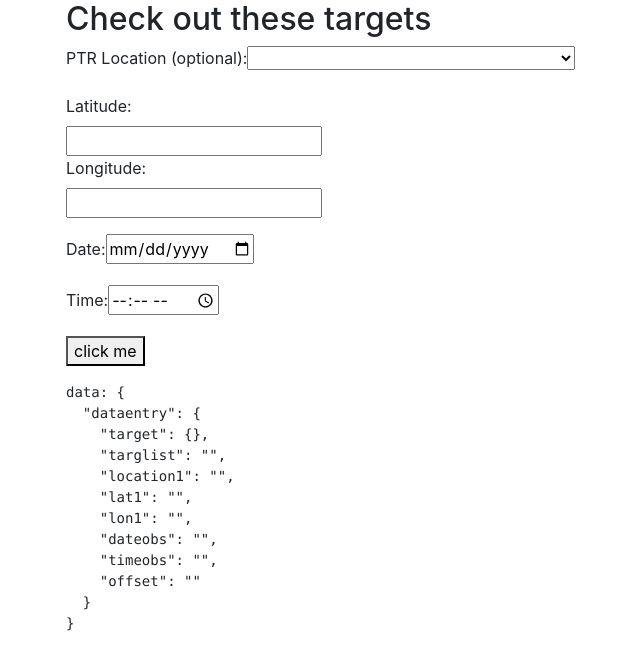
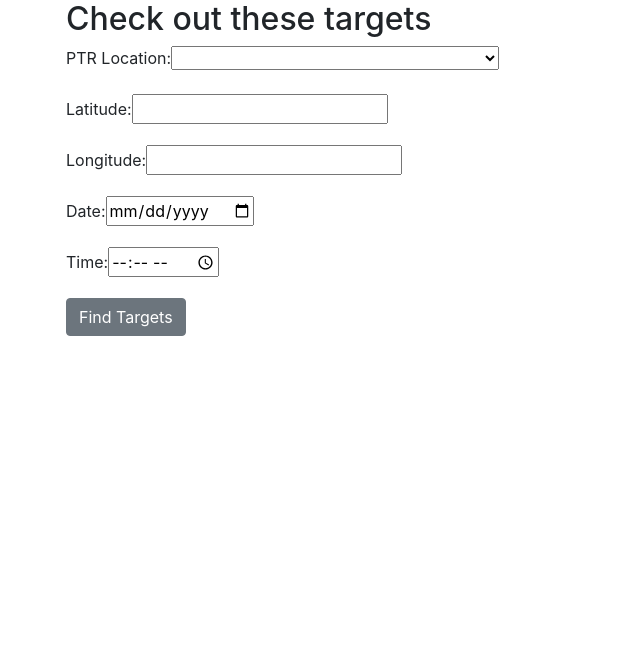
Before and after one commit to kciurleo/deftargettest, a Vue app: page /ping in a window 1280 px wide. Shown: the top 670 px of the page, without its empty margins (19-659 px from the left). Built offline with nearby package versions, Linux system fonts and the light colour scheme.

Commit message:
basic style

```diff
--- a/src/components/DefaultTargets.vue
+++ b/src/components/DefaultTargets.vue
@@ -3,11 +3,47 @@
     <h2 class="subtitle is-3">
     Check out these targets
     </h2>
-    <TargetForm />
+    <b-form id="targform" @submit.prevent>
+      <p>
+        <label for="location1">PTR Location: </label>
+        <select id="location1" v-model="dataentry.location1" required>
+            <option lat="34" long="-120" value="mrc">Santa Barbara (MRC)</option>
+            <option lat="36" long="-106" value="saf">Santa Fe (SAF)</option>
+            <option lat="-31" long="149" value="coj">Sliding Spring</option>
+            <option lat="-32" long="20" value="cpt">South African Astronomical Observatory</option>
+            <option lat="28" long="-16" value="tfn">Teide Observatory</option>
+            <option lat="-30" long="-70" value="lsc">Cerro Tololo Interamerican Observatory</option>
+            <option lat="30" long="-104" value="elp">McDonald Observatory</option>
+            <option lat="20" long="-156" value="ogg">Haleakala Observatory</option>
+            <option lat="30" long="34" value="tlv">Wise Observatory</option>
+            <option lat="0" long="0" value="0">None</option>
+        </select>
+      </p>
+      <p>
+        <label for="lat1">Latitude:</label>
+          <input type="text" id="lat1" v-model="dataentry.lat1">
+      </p>
+      <p>
+        <label for="lon1">Longitude:</label>
+          <input type="text" id="lon1" v-model="dataentry.lon1">
+      </p>
+      <p>
+        <label for="dateobs">Date: </label>
+            <input type="date" id="dateobs" v-model="dataentry.dateobs" required>
+      </p>
+      <p>
+        <label for="timeobs">Time:</label>
+            <input type="time" id="timeobs" v-model="dataentry.timeobs" required>
+      </p>
+      <p>
+        <b-button @click="submitForm">Find Targets</b-button>
+      </p>
+    </b-form>
     <div class="columns is-multiline">
-      <div v-for="target in targlist" :target="target" :key="target.name"
-      class="column is-one-quarter">
+      <div v-for="target in targlist" :target="target" :key="target.name">
+      <div class="column is-one-quarter">
         <TargetCard :target="target" />
+      </div>
       </div>
     </div>
   </div>
@@ -15,26 +51,36 @@
 
 <script>
 import axios from 'axios';
-import TargetForm from '@/components/TargetForm.vue';
 import TargetCard from '@/components/TargetCard.vue';
 
 export default {
   name: 'DefaultTargets',
   components: {
-    TargetCard, TargetForm,
+    TargetCard,
   },
   data() {
     return {
       target: {},
       targlist: '',
+      dataentry: {
+        location1: '',
+        lat1: '',
+        lon1: '',
+        dateobs: '',
+        timeobs: '',
+        offset: '',
+      },
     };
   },
   methods: {
-    getMessage() {
+    submitForm() {
+      this.dataentry.offset = new Date().getTimezoneOffset();
       const path = 'http://localhost:5000/ping';
-      axios.get(path)
-        .then((res) => {
-          this.targlist = res.data;
+      axios.post(path, this.dataentry)
+        .then((response) => {
+          console.log(response.data);
+          this.targlist = response.data;
+          console.log(this.targlist);
         })
         .catch((error) => {
           // eslint-disable-next-line
@@ -42,8 +88,7 @@ export default {
         });
     },
   },
-  updated() {
-    this.getMessage();
-  },
 };
 </script>
+<style lang="scss" scoped>
+</style>
--- a/src/components/TargetCard.vue
+++ b/src/components/TargetCard.vue
@@ -1,10 +1,10 @@
 <template>
   <div class="target-card">
     <div class="card">
+      <img :src="`${target.image}`"/>
       <div class="card-content">
         <h2 class="is-size-4 has-text-weight-bold">{{ target.name }}</h2>
         <h3 class="target-type">{{ target.type }}</h3>
-        <img :src="`/assets/DefaultTargetImages/${target.image}`"/>
       </div>
     </div>
   </div>
@@ -15,5 +15,30 @@ export default {
   props: [
     'target',
   ],
+  computed: {
+    targetImage() {
+      return {
+        '--target-image': this.target.image,
+      };
+    },
+  },
 };
 </script>
+<style lang="css">
+  .card {
+    position: relative;
+    height: 400px;
+    width: 400px;
+  }
+  img {
+    position: relative;
+    width:400px;
+  }
+  .card-content {
+    color: white;
+    position: absolute;
+    top:20px;
+    left:20px;
+
+  }
+</style>
--- a/src/components/TargetForm.vue
+++ /dev/null
@@ -1,73 +0,0 @@
-<template>
-<form id="targform" @submit.prevent>
-  <p>
-    <label for="location1">PTR Location (optional): </label>
-    <select id="location1" v-model="dataentry.location1">
-        <option lat="0" long="0" value="0"> </option>
-        <option lat="34" long="-120" value="mrc">Santa Barbara</option>
-        <option lat="36" long="-106" value="saf">Santa Fe</option>
-        <option lat="-31" long="149" value="coj">Sliding Spring</option>
-        <option lat="-32" long="20" value="cpt">South African Astronomical Observatory</option>
-        <option lat="28" long="-16" value="tfn">Teide Observatory</option>
-        <option lat="-30" long="-70" value="lsc">Cerro Tololo Interamerican Observatory</option>
-        <option lat="30" long="-104" value="elp">McDonald Observatory</option>
-        <option lat="20" long="-156" value="ogg">Haleakala Observatory</option>
-        <option lat="30" long="34" value="tlv">Wise Observatory</option>
-    </select>
-  </p>
-  <p>
-    <label for="lat1">Latitude:</label><br>
-        <input type="text" id="lat1" v-model="dataentry.lat1"><br>
-    <label for="lon1">Longitude:</label><br>
-        <input type="text" id="lon1" v-model="dataentry.lon1">
-  </p>
-  <p>
-    <label for="dateobs">Date: </label>
-        <input type="date" id="dateobs" v-model="dataentry.dateobs" required>
-  </p>
-  <p>
-    <label for="timeobs">Time:</label>
-        <input type="time" id="timeobs" v-model="dataentry.timeobs" required>
-  </p>
-  <p>
-    <button @click="submitForm">click me</button>
-  </p>
-  <p><pre>data: {{$data}}</pre></p>
-</form>
-</template>
-<script>
-import axios from 'axios';
-
-export default {
-  data() {
-    return {
-      dataentry: {
-        target: {},
-        targlist: '',
-        location1: '',
-        lat1: '',
-        lon1: '',
-        dateobs: '',
-        timeobs: '',
-        offset: '',
-      },
-    };
-  },
-  methods: {
-    submitForm() {
-      this.dataentry.offset = new Date().getTimezoneOffset();
-      const path = 'http://localhost:5000/ping';
-      axios.post(path, this.dataentry)
-        .then((response) => {
-          console.log(response.data);
-          this.dataentry.targlist = response.data;
-          console.log(this.dataentry.targlist);
-        })
-        .catch((error) => {
-          // eslint-disable-next-line
-          console.error(error);
-        });
-    },
-  },
-};
-</script>
--- a/src/components/TestPage.vue
+++ b/src/components/TestPage.vue
@@ -87,3 +87,5 @@ export default {
   },
 };
 </script>
+<style lang="scss" scoped>
+</style>
--- a/src/router/index.js
+++ b/src/router/index.js
@@ -3,7 +3,6 @@ import Router from 'vue-router';
 import TestPage from '../components/TestPage.vue';
 import DefaultTargets from '../components/DefaultTargets.vue';
 import TargetCard from '../components/TargetCard.vue';
-import FormTest from '../components/TargetForm.vue';
 
 Vue.use(Router);
 
@@ -22,11 +21,6 @@ export default new Router({
       component: DefaultTargets,
     },
     {
-      path: '/formtest',
-      name: 'FormTest',
-      component: FormTest,
-    },
-    {
       path: '/target/:id',
       name: 'targetCard',
       component: TargetCard,
```
Also changed, not shown: 1 other file (tests, documents, lock files or other folders).
